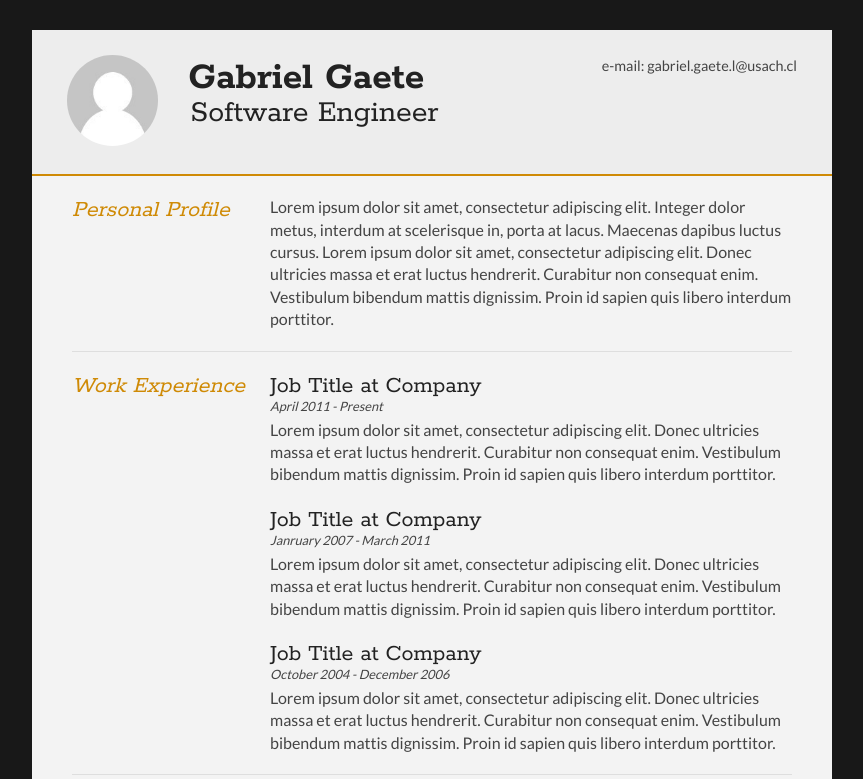
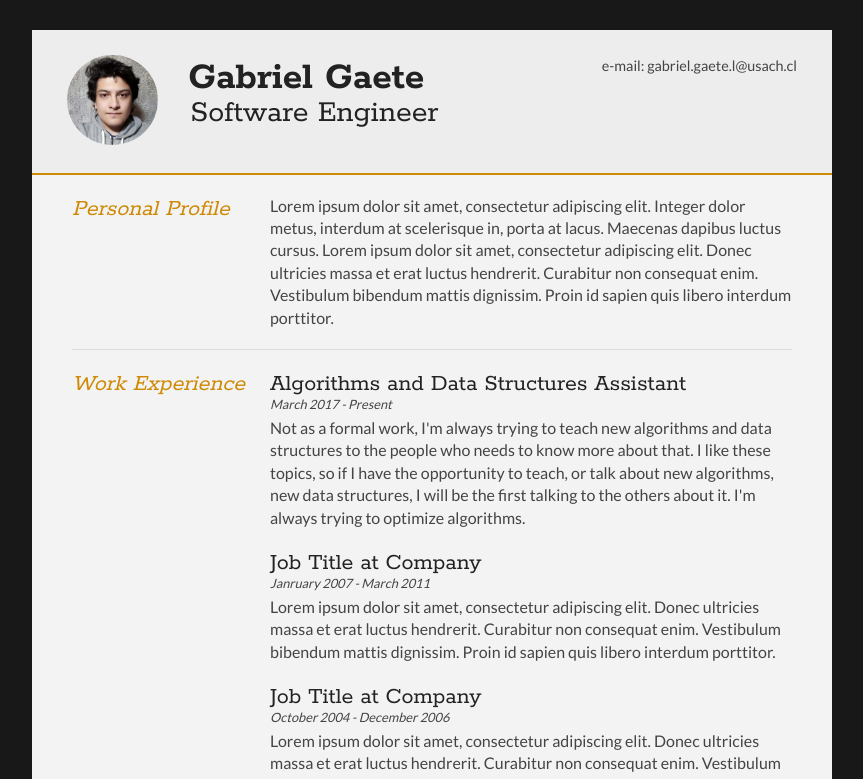
Before and after one commit to eliass1997ok/eliass1997ok.github.io, a plain HTML site: page index.html in a window 1280 px wide. Shown: the top 779 px of the page, without its empty margins (208-1071 px from the left). Drawn offline with Linux system fonts and the light colour scheme.

Commit message:
first commit

```diff
--- a/index.html
+++ b/index.html
@@ -15,7 +15,7 @@
 <div id="cv" class="instaFade">
 	<div class="mainDetails">
 		<div id="headshot" class="quickFade">
-			<img src="headshot.jpg" alt="Alan Smith" />
+			<img src="profilePicture.jpg" alt="Alan Smith" />
 		</div>
 
 		<div id="name">
@@ -53,9 +53,9 @@
 
 			<div class="sectionContent">
 				<article>
-					<h2>Job Title at Company</h2>
-					<p class="subDetails">April 2011 - Present</p>
-					<p>Lorem ipsum dolor sit amet, consectetur adipiscing elit. Donec ultricies massa et erat luctus hendrerit. Curabitur non consequat enim. Vestibulum bibendum mattis dignissim. Proin id sapien quis libero interdum porttitor.</p>
+					<h2>Algorithms and Data Structures Assistant</h2>
+					<p class="subDetails">March 2017 - Present</p>
+					<p>Not as a formal work, I'm always trying to teach new algorithms and data structures to the people who needs to know more about that. I like these topics, so if I have the opportunity to teach, or talk about new algorithms, new data structures, I will be the first talking to the others about it. I'm always trying to optimize algorithms.</p>
 				</article>
 
 				<article>
```
Also changed, not shown: headshot.jpg (deleted), profilePicture.jpg (added), 1 other file.
